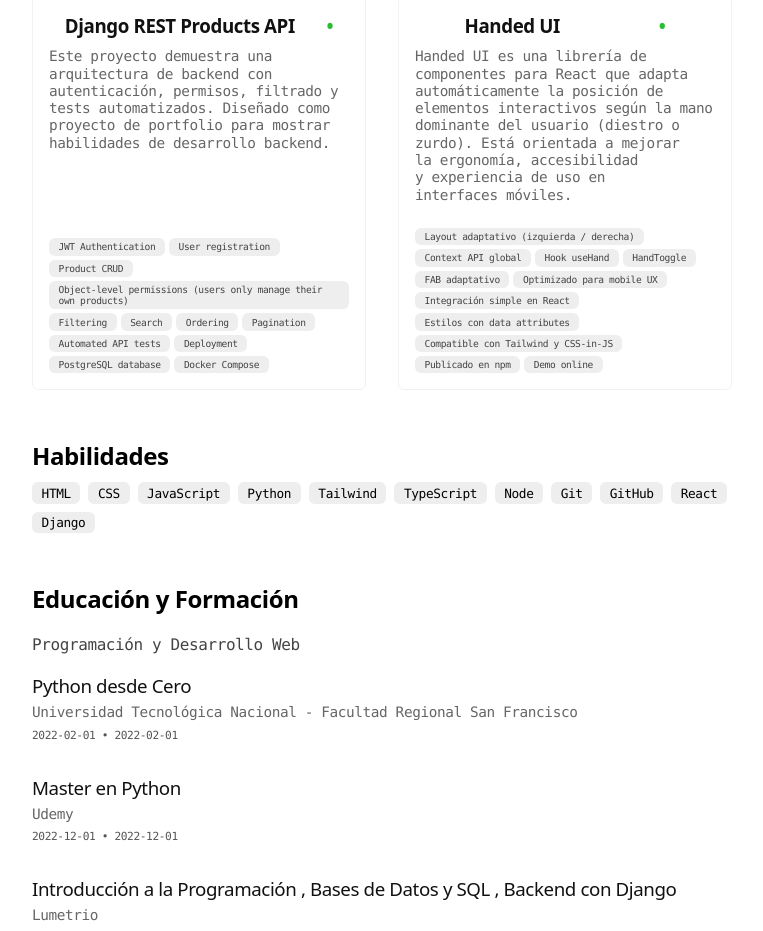
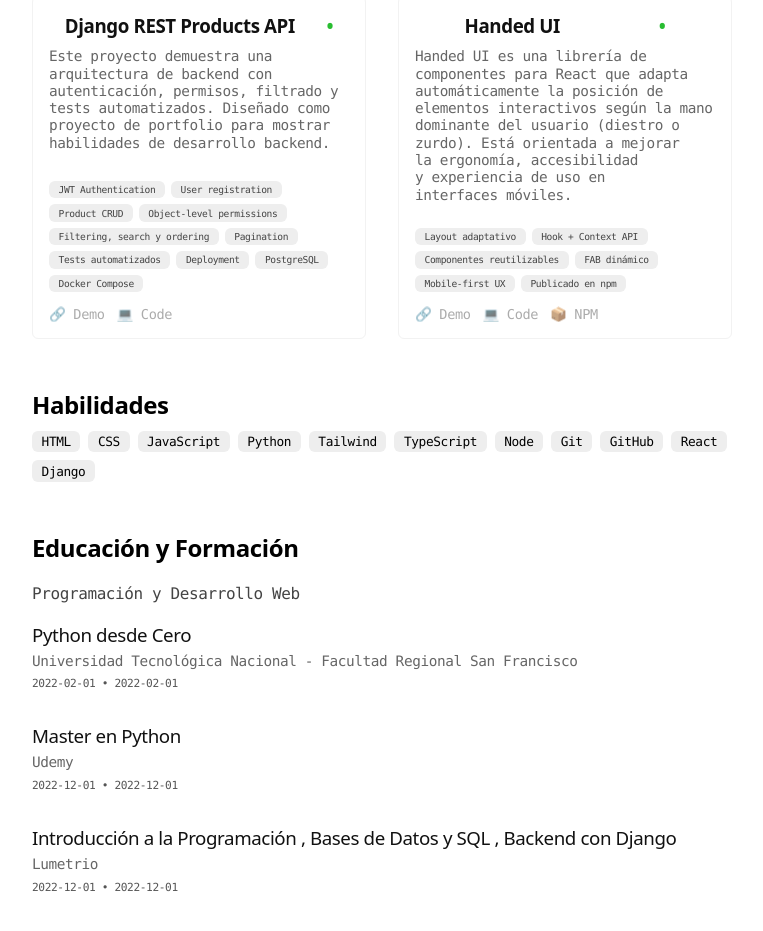
Before and after one commit to Diego-Mostro-Dev/Porfolio, a React (Vite) app: page / in a window 1280 px wide. Shown: the part 1672-2603 px from the top of the page, without its empty margins (258-1021 px from the left). Built offline with nearby package versions, Linux system fonts and the light colour scheme.

Commit message:
Modifique projects y sume handed-ui

```diff
--- a/src/components/Projects.tsx
+++ b/src/components/Projects.tsx
@@ -7,7 +7,7 @@
     <Section title="Proyectos">
       <ul className={styles.container}>
         {projects.map(
-          ({ name, isActive, description, highlights, url, id }) => (
+          ({ name, isActive, description, highlights, url, repo, npm, id }) => (
             <li className={styles.item} key={id}>
               <article className={styles.project}>
                 <header className={styles.header}>
@@ -16,7 +16,7 @@
                       target="_blank"
                       rel="noopener noreferrer"
                       href={url}
-                      title={`Ver el proyecto ${name}`}
+                      title={`Ver demo de ${name}`}
                     >
                       {name}
                     </a>
@@ -30,9 +30,31 @@
                   <p className={styles.description}>{description}</p>
                 </header>
                 <footer className={styles.footer}>
-                  {highlights.map((highlight, index) => (
-                    <span key={index}>{highlight}</span>
-                  ))}
+                  <div className={styles.highlights}>
+                    {highlights.map((highlight, index) => (
+                      <span key={index}>{highlight}</span>
+                    ))}
+                  </div>
+
+                  <div className={styles.links}>
+                    {url && (
+                      <a href={url} target="_blank" rel="noopener noreferrer">
+                        🔗 Demo
+                      </a>
+                    )}
+
+                    {repo && (
+                      <a href={repo} target="_blank" rel="noopener noreferrer">
+                        💻 Code
+                      </a>
+                    )}
+
+                    {npm && (
+                      <a href={npm} target="_blank" rel="noopener noreferrer">
+                        📦 NPM
+                      </a>
+                    )}
+                  </div>
                 </footer>
               </article>
             </li>
--- a/src/components/projects.module.css
+++ b/src/components/projects.module.css
@@ -64,3 +64,27 @@
   font-weight: 500;
   padding: .2rem .6rem;
 }
+
+.highlights {
+  display: flex;
+  flex-wrap: wrap;
+  gap: 6px;
+}
+
+.links {
+  display: flex;
+  gap: 12px;
+  margin-top: 10px;
+}
+
+.links a {
+  font-size: 0.85rem;
+  text-decoration: none;
+  opacity: 0.7;
+  transition: opacity 0.2s;
+}
+
+.links a:hover {
+  opacity: 1;
+  text-decoration: underline;
+}
--- a/src/data/cv.json
+++ b/src/data/cv.json
@@ -253,37 +253,33 @@
         "JWT Authentication",
         "User registration",
         "Product CRUD",
-        "Object-level permissions (users only manage their own products)",
-        "Filtering",
-        "Search",
-        "Ordering",
+        "Object-level permissions",
+        "Filtering, search y ordering",
         "Pagination",
-        "Automated API tests",
+        "Tests automatizados",
         "Deployment",
-        "PostgreSQL database",
+        "PostgreSQL",
         "Docker Compose"
       ],
-      "url": "https://django-rest-products-api.onrender.com/api/docs/"
+      "url": "https://django-rest-products-api.onrender.com/api/docs/",
+      "repo": "https://github.com/Diego-Mostro-Dev/django-rest-products-api"
     },
     {
       "name": "Handed UI",
-      "id": 0,
+      "id": 1,
       "isActive": true,
       "description": "Handed UI es una librería de componentes para React que adapta automáticamente la posición de elementos interactivos según la mano dominante del usuario (diestro o zurdo). Está orientada a mejorar la ergonomía, accesibilidad y experiencia de uso en interfaces móviles.",
       "highlights": [
-        "Layout adaptativo (izquierda / derecha)",
-        "Context API global",
-        "Hook useHand",
-        "HandToggle",
-        "FAB adaptativo",
-        "Optimizado para mobile UX",
-        "Integración simple en React",
-        "Estilos con data attributes",
-        "Compatible con Tailwind y CSS-in-JS",
-        "Publicado en npm",
-        "Demo online"
+        "Layout adaptativo",
+        "Hook + Context API",
+        "Componentes reutilizables",
+        "FAB dinámico",
+        "Mobile-first UX",
+        "Publicado en npm"
       ],
-      "url": "https://handed-ui-demo.netlify.app/"
+      "url": "https://handed-ui-demo.netlify.app/",
+      "repo": "https://github.com/Diego-Mostro-Dev/handed-ui-demo",
+      "npm": "https://www.npmjs.com/package/handed-ui"
     }
   ]
 }
```
